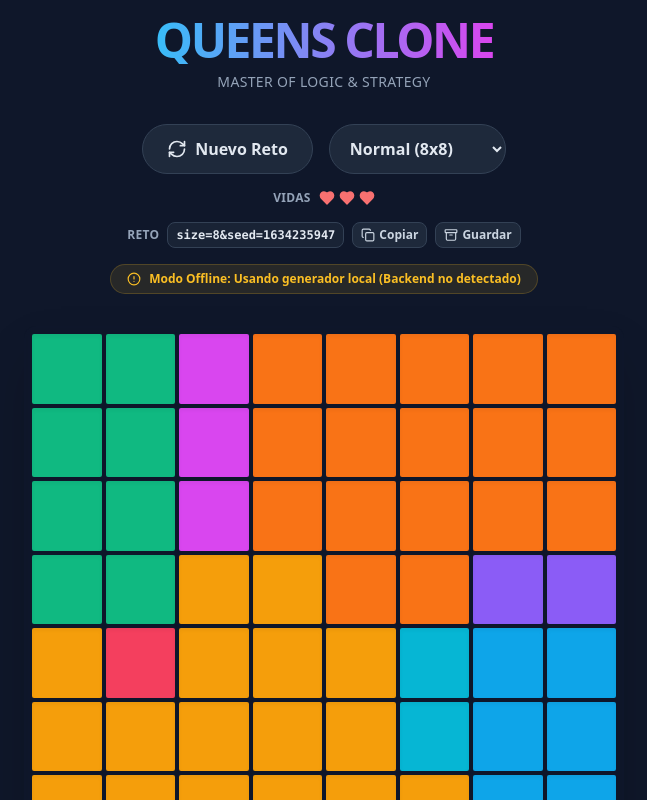
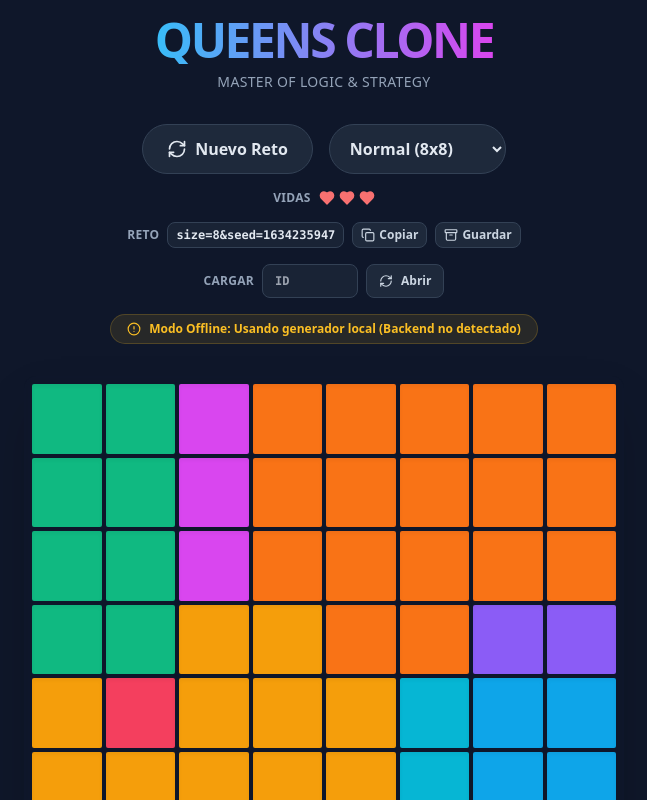
Before and after one commit to EmmanuelRR-data-science/queens-clone, a Next.js app in the folder frontend/: page / in a window 1280 px wide. Shown: the top 800 px of the page, without its empty margins (316-963 px from the left). Built offline with nearby package versions, Linux system fonts and the light colour scheme; no server answers.

Commit message:
feat: load saved puzzles by id
- Add UI to open a persisted puzzle by ID
- Reset game state when loading a puzzle
- Update living docs to include 'load by id' flow

```diff
--- a/frontend/src/app/page.tsx
+++ b/frontend/src/app/page.tsx
@@ -18,6 +18,8 @@ export default function Home() {
   const [copied, setCopied] = useState(false);
   const [puzzleId, setPuzzleId] = useState<number | null>(null);
   const [saving, setSaving] = useState(false);
+  const [loadPuzzleId, setLoadPuzzleId] = useState<string>("");
+  const [loadingPuzzle, setLoadingPuzzle] = useState(false);
 
   const handleMistake = () => {
     if (loading || showWin || gameOver) return;
@@ -99,6 +101,34 @@ export default function Home() {
     }
   };
 
+  const loadPuzzle = async () => {
+    const id = Number(loadPuzzleId);
+    if (!Number.isFinite(id) || id <= 0 || loadingPuzzle) return;
+    setLoadingPuzzle(true);
+    setLoading(true);
+    setShowWin(false);
+    setGameOver(false);
+    setError(null);
+    setLives(initialLives);
+    setCopied(false);
+    setPuzzleId(null);
+    try {
+      const res = await fetch(`http://127.0.0.1:8000/puzzles/${id}`, {
+        mode: "cors",
+        headers: { Accept: "application/json" },
+      });
+      if (!res.ok) throw new Error("No se pudo cargar el reto");
+      const data = await res.json();
+      setGameData(data);
+      setPuzzleId(data.id);
+    } catch {
+      setError("No se pudo cargar el reto por ID (Backend no disponible o ID inválido).");
+    } finally {
+      setLoading(false);
+      setLoadingPuzzle(false);
+    }
+  };
+
   return (
     <main className="min-h-screen bg-[#0f172a] text-slate-200 flex flex-col items-center justify-center p-4 overflow-hidden">
       {/* Header */}
@@ -176,6 +206,25 @@ export default function Home() {
             </button>
           </div>
         )}
+
+        <div className="flex items-center gap-2 text-slate-300 text-xs font-semibold">
+          <span className="uppercase tracking-wide text-slate-400">Cargar</span>
+          <input
+            value={loadPuzzleId}
+            onChange={(e) => setLoadPuzzleId(e.target.value)}
+            inputMode="numeric"
+            placeholder="ID"
+            className="w-24 bg-slate-800/70 border border-slate-700 px-3 py-2 rounded-lg font-mono text-slate-200 outline-none"
+          />
+          <button
+            onClick={loadPuzzle}
+            disabled={loadingPuzzle}
+            className="flex items-center gap-2 bg-slate-800 hover:bg-slate-700 border border-slate-700 px-3 py-2 rounded-lg active:scale-95 transition-all disabled:opacity-60"
+          >
+            <RefreshCw size={14} className={loadingPuzzle ? "animate-spin" : ""} />
+            {loadingPuzzle ? "Cargando" : "Abrir"}
+          </button>
+        </div>
 
         {error && (
           <motion.div
```
Also changed, not shown: 3 other files (tests, documents, lock files or other folders).
